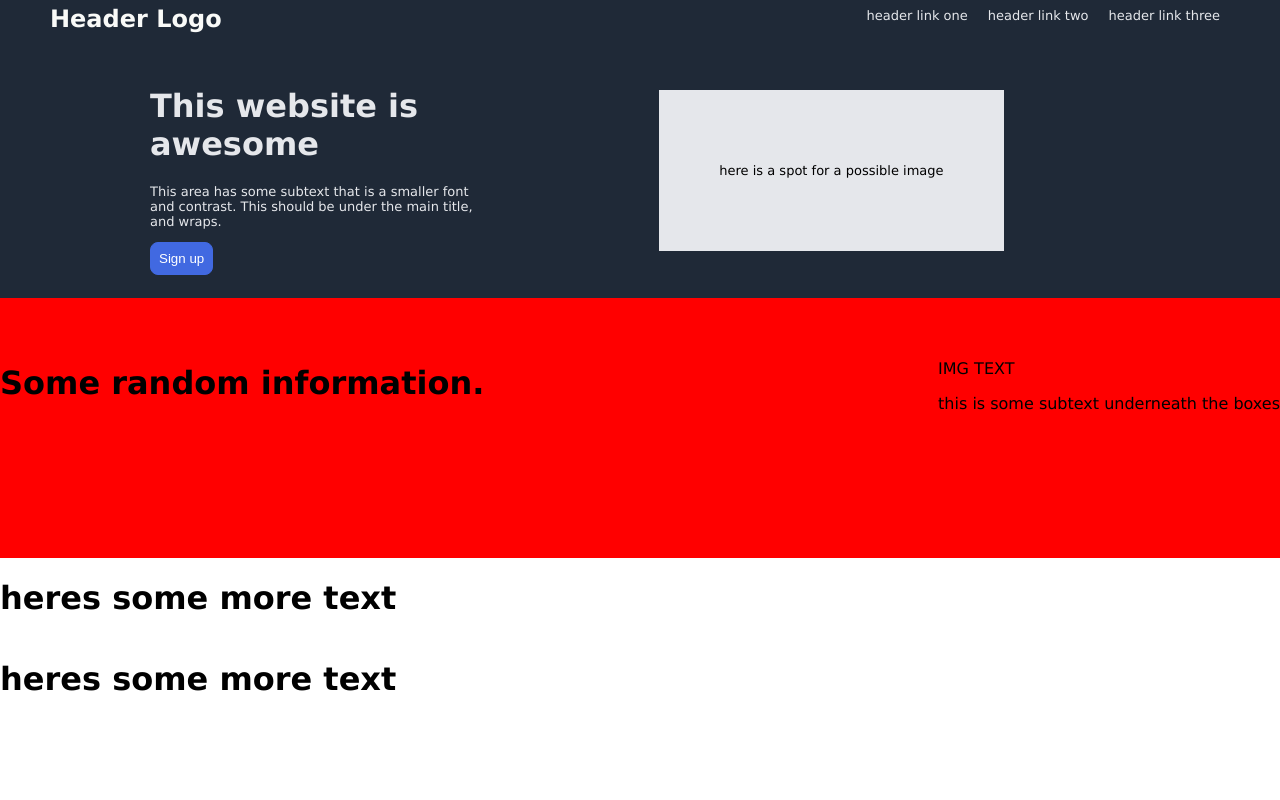
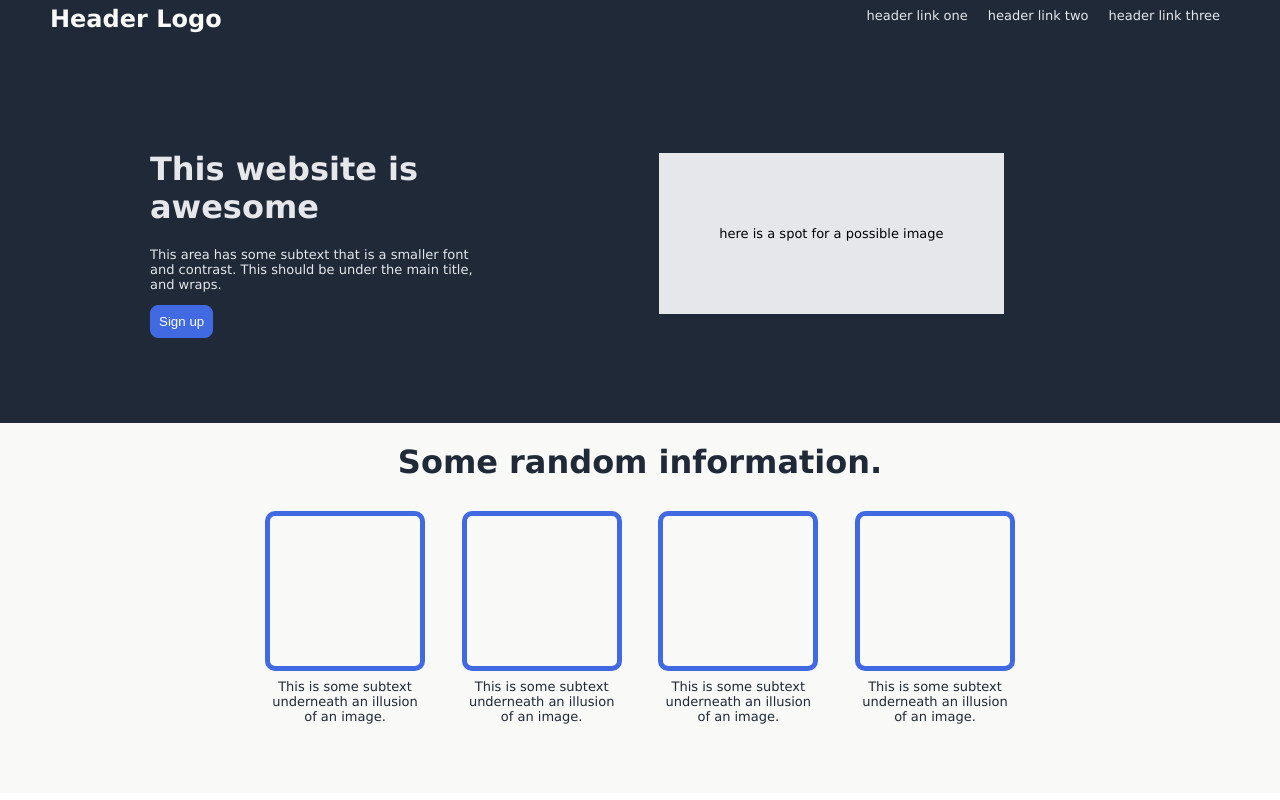
Before and after one commit to the08bit/landingpage, a plain HTML site: page index.html in a window 1280 px wide. Shown: the top 800 px of the page. Drawn offline with Linux system fonts and the light colour scheme.

Commit message:
added container 2 style

```diff
--- a/index.html
+++ b/index.html
@@ -35,12 +35,14 @@
             </div>
 
             <div class="containertwo">
-                <h1>Some random information.</h1>
+                <p id="informationtitle">Some random information.</p>
 
-                <div class="boxesimage">
-                    <p>IMG TEXT</p>
-
-                    <p>this is some subtext underneath the boxes</p>
+                <div class="boxescontainer">
+                    <div class="images"><p>This is some subtext underneath an illusion of an image.</p></div>
+                    <div class="images"><p>This is some subtext underneath an illusion of an image.</p></div>
+                    <div class="images"><p>This is some subtext underneath an illusion of an image.</p></div>
+                    <div class="images"><p>This is some subtext underneath an illusion of an image.</p></div>
+                </div>
                 </div>
             </div>
 
--- a/style.css
+++ b/style.css
@@ -41,9 +41,10 @@ body {
     display: flex;
     flex-shrink: 0;
     margin-top: 0;
+    margin-bottom:0;
     padding-top: 45px;
     padding-bottom: 40px;
-    height: 175px;
+    height: 300px;
     background-color: #1F2937;
     justify-content: space-between;
 }
@@ -106,13 +107,43 @@ button {
 /* container two information */
 
 .containertwo {
-    background-color: red;
+    background-color: #F9FAF8;
     display: flex;
+    flex-direction: column;
     flex-shrink: 0;
     margin-top: 0;
-    padding-top: 45px;
-    padding-bottom: 40px;
-    height: 175px;
+    height: 300px;
+    padding-top: 20px;
+    padding-bottom: 50px;
+    align-items: center;
+}
+#informationtitle {
+    margin: 0;
+    color: #1F2937;
+    padding-bottom: 10px;
+    font-size: 32px;
+    font-weight: 900;
+}
+
+.boxescontainer {
+    display: flex;
+    padding: 20px;
+    height: 300px;
+    width: 750px;
     justify-content: space-between;
+}
 
+.images {
+    display: flex;
+    width: 150px;
+    height: 150px;
+    border: 5px solid royalblue;
+    border-radius: 10px;
 }
+
+.images p {
+    padding-top: 150px;
+    font-size: 13px;
+    color: #1F2937;
+    text-align: center;
+}
```
